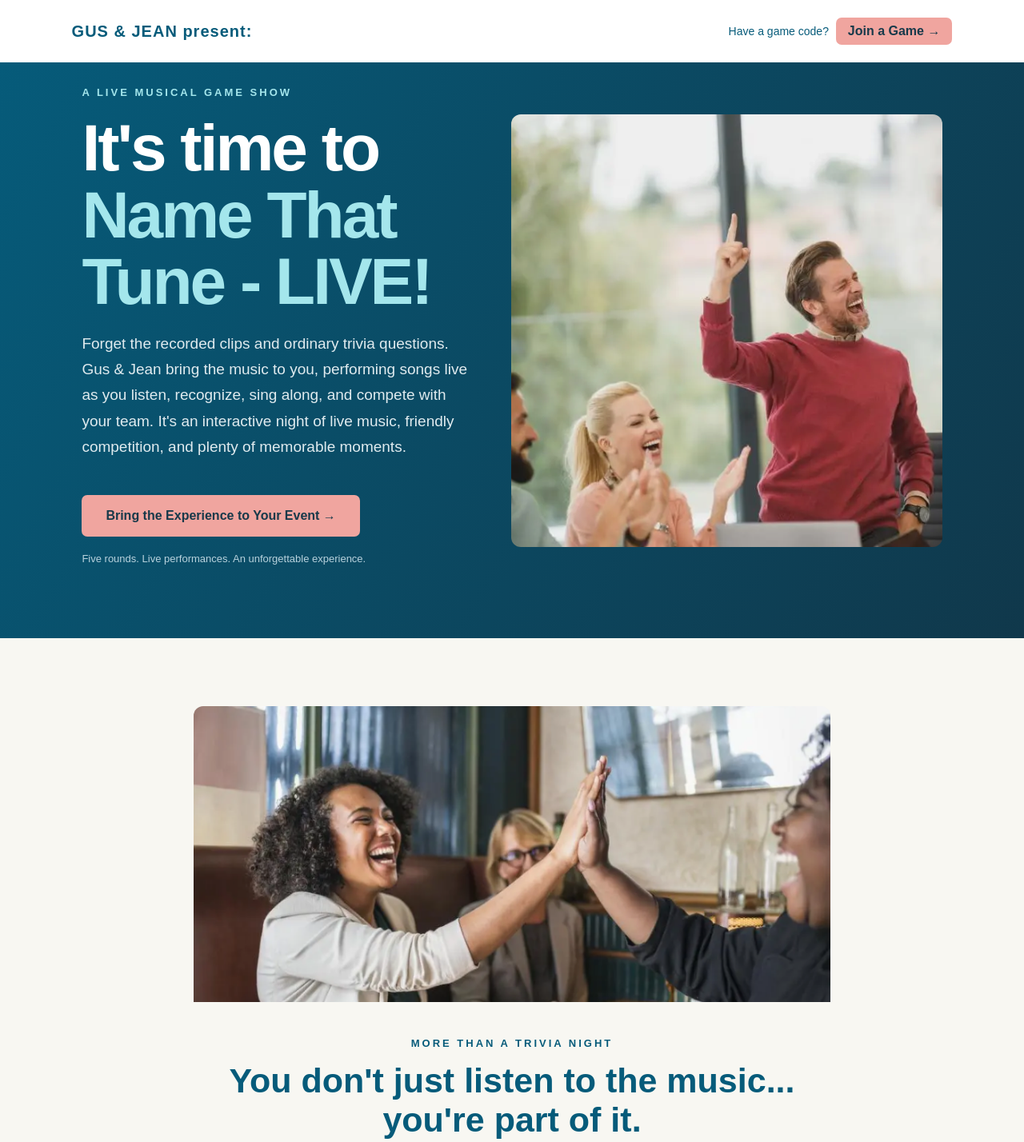
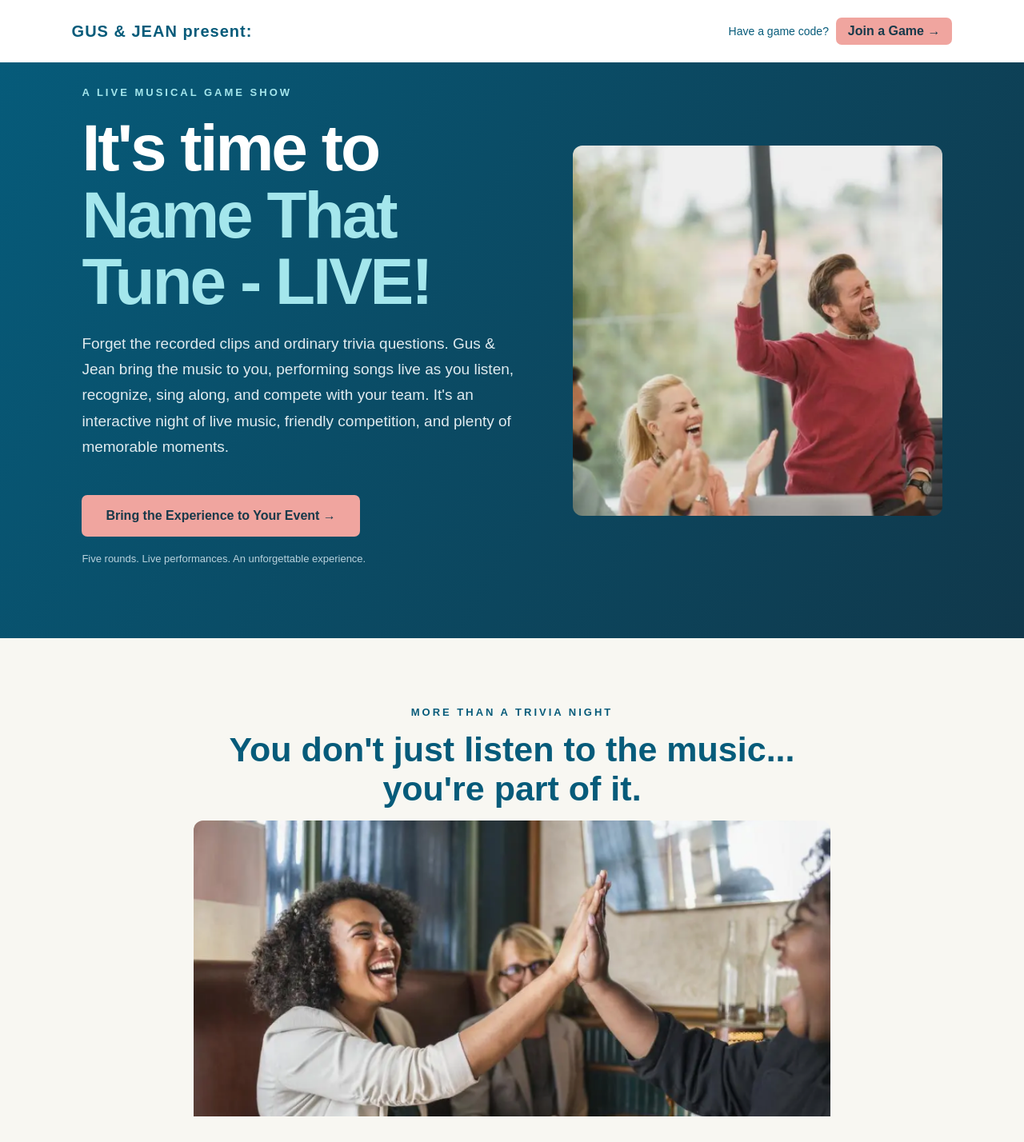
Before and after one commit to dbielik236/namethattunelive, a plain HTML site: page index.html in a window 1280 px wide. Shown: the top 1428 px of the page at 80% size. Drawn offline with Linux system fonts and the light colour scheme.

Commit message:
resized hero image

```diff
--- a/index.html
+++ b/index.html
@@ -399,20 +399,20 @@ footer strong {
       </p>
     </div>
     <div>
-      <img style="border-radius: 12px;" src="hero.png">
+      <img style="width: 100%; border-radius: 12px;" src="hero.png">
     </div>
   </section>
 
   <section class="intro">
 
-    <img style="width: 100%; border-radius: 12px; padding-bottom: 40px;" src="clapping.png">
+
 
     <div class="eyebrow" style="color:#065B7A">
       More than a trivia night
     </div>
 
     <h2>You don't just listen to the music... you're part of it.</h2>
-
+  <img style="width: 100%; border-radius: 12px; padding-bottom: 20px;" src="clapping.png">
     <p>
       Hosted and performed live by Gus & Jean, Name That Tune
       brings the excitement of a musical game show into the room.
```
